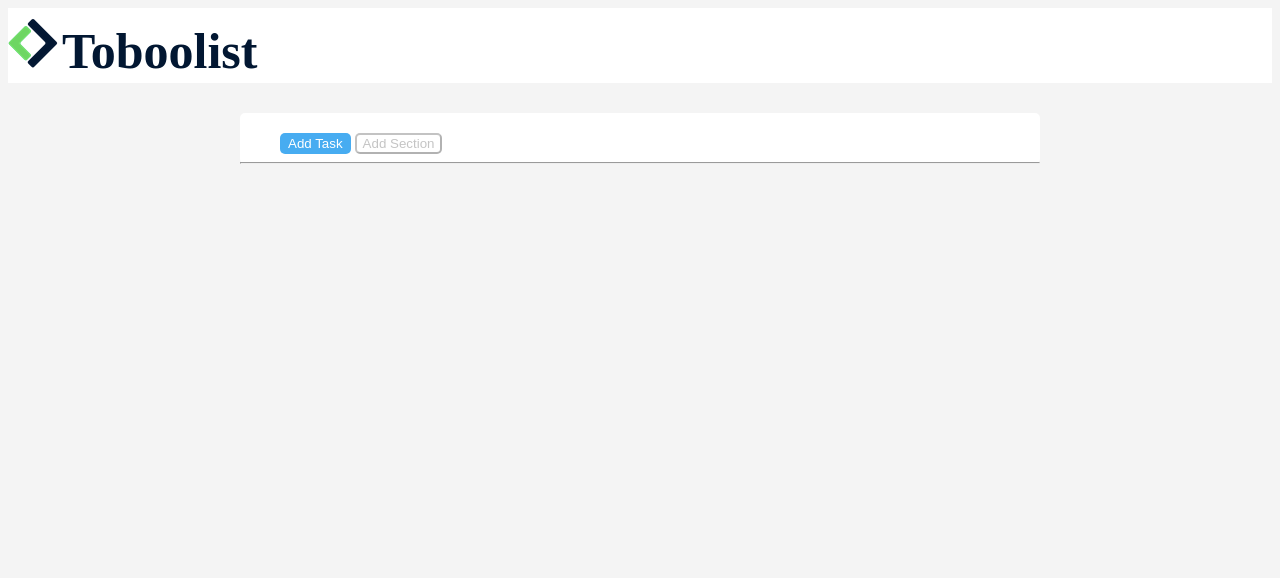
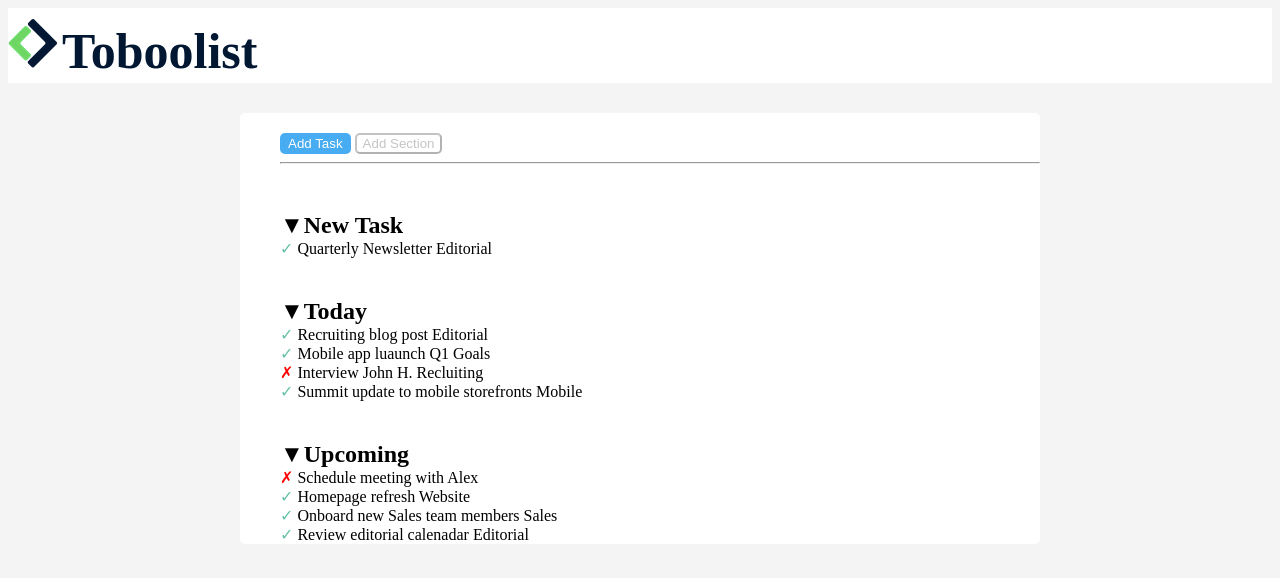
Before and after one commit to WragnarokA/html-css-toboolist, a plain HTML site: page index.html in a window 1280 px wide. Drawn offline with Linux system fonts and the light colour scheme.

Commit message:
main completo

```diff
--- a/css/toboolist.css
+++ b/css/toboolist.css
@@ -36,8 +36,8 @@ main{
 /* button  */
 .button{
     padding-top: 20px;
-    padding-left: 40px;
     border-radius: 20%;
+
 }
 
 .task{
@@ -55,3 +55,11 @@ main{
     background-color: white;
 
 }
+
+main{
+    padding-left: 40px;
+}
+
+section{
+    padding-top: 20px;
+}
--- a/index.html
+++ b/index.html
@@ -34,19 +34,70 @@
 
         <!-- primo paragrafo -->
         <section>
+            <h2 style="margin-bottom: 0%;">▼New Task</h2>
+            <span style="color:#64C0A9;" class="check">✓</span>
+            <span>Quarterly Newsletter</span>
+            <span>Editorial</span>
 
         </section>
 
 
         <!-- secondo paragrafo  -->
         <section>
+            <h2 style="margin-bottom: 0%;">▼Today</h2>
+            <div>
+                <span style="color:#64C0A9;" class="check">✓</span>
+                <span>Recruiting blog post</span>
+                <span>Editorial</span>
+            </div>
+            <div>
+                <span style="color:#64C0A9;" class="check">✓</span>
+                <span>Mobile app luaunch</span>
+                <span>Q1 Goals</span>
+            </div>
+            <div>
+                <span style="color: red;">✗</span>
+                <span>Interview John H.</span>
+                <span>Recluiting</span>
+            </div>
+            <div>
+                <span style="color:#64C0A9;" class="check">✓</span>
+                <span>Summit update to mobile storefronts</span>
+                <span>Mobile</span>
+            </div>
 
         </section>
 
 
 
+
+
+
         <!-- terzo paragrafo -->
         <section>
+            <h2 style="margin-bottom: 0%;">▼Upcoming</h2>
+            <div>
+                <span style="color: red;">✗</span>
+                <span>Schedule meeting with Alex</span>
+            </div>
+            <div>
+                <span style="color:#64C0A9;" class="check">✓</span>
+                <span>Homepage refresh</span>
+                <span>Website</span>
+            </div>
+            <div>
+                <span style="color:#64C0A9;" class="check">✓</span>
+                <span>Onboard new Sales team members</span>
+                <span>Sales</span>
+            </div>
+            <div>
+                <span style="color:#64C0A9;" class="check">✓</span>
+                <span>Review editorial calenadar</span>
+                <span>Editorial</span>
+            </div>
+
+
+
 
         </section>
 
```
